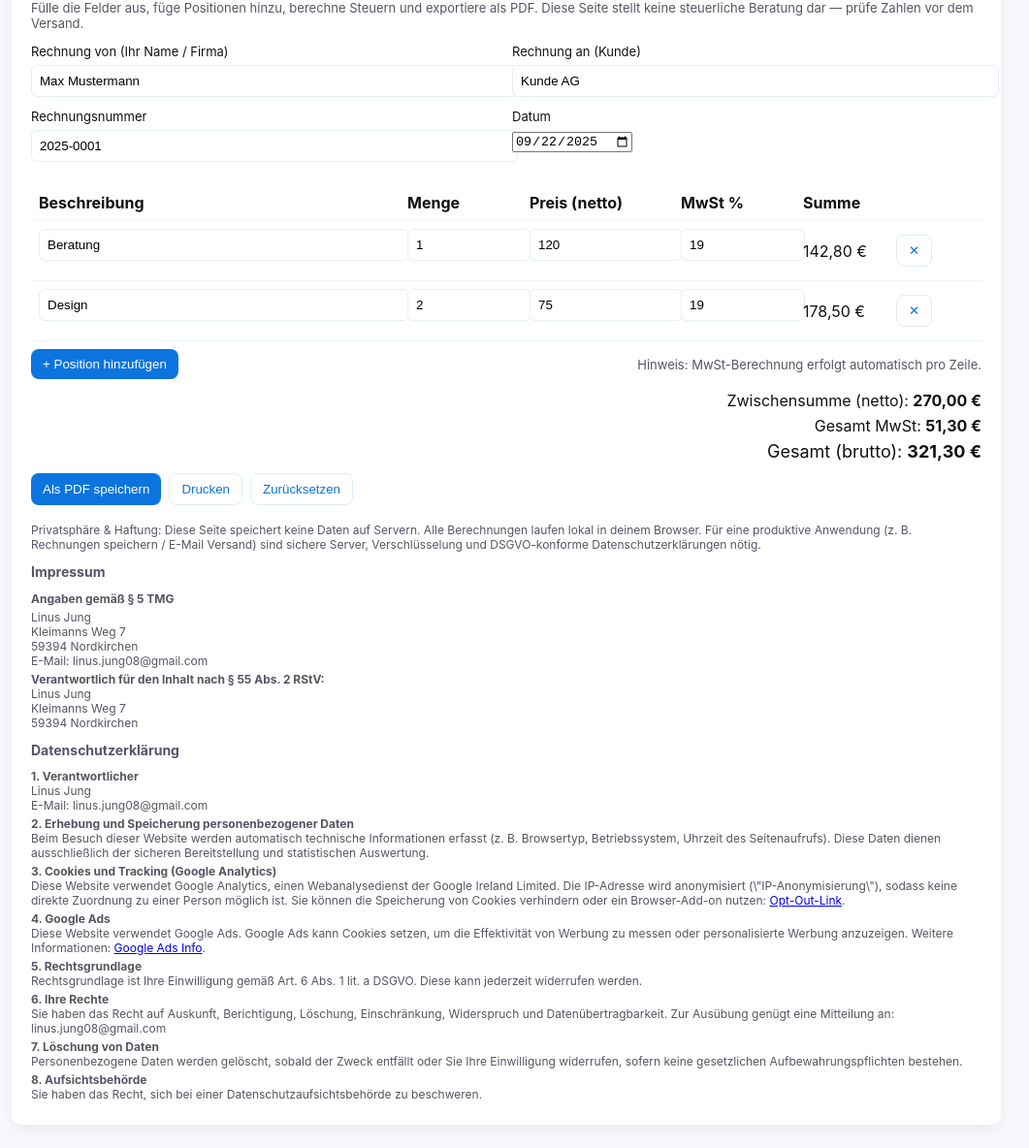
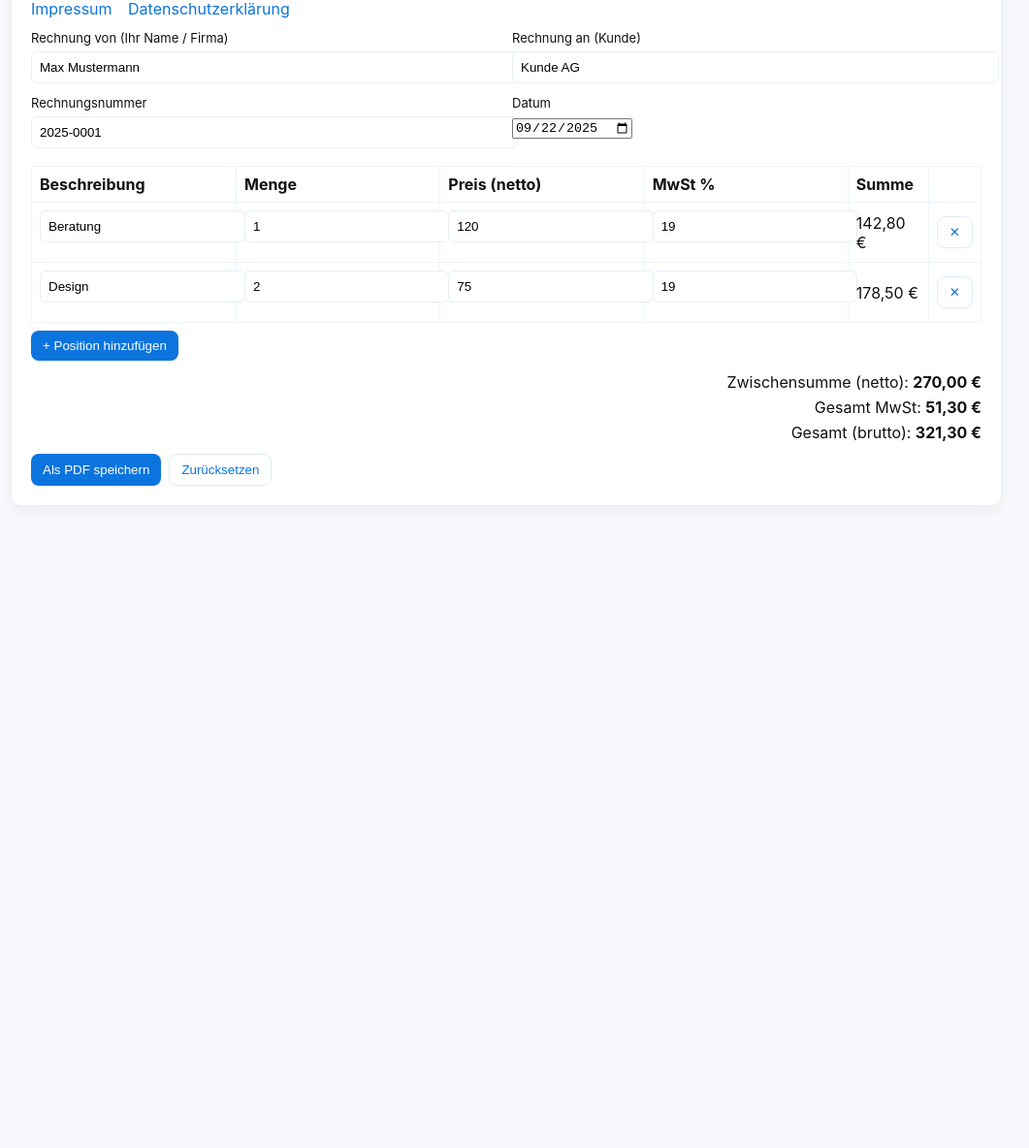
Before and after one commit to linusjung08/rechnungsgenerator, a plain HTML site: page invoice_generator.html in a window 1280 px wide. Shown: the part 81-1265 px from the top of the page at 97% size, without its empty margins (118-1179 px from the left). After the commit the page ends 800 px from the top, so only its background shows below. Drawn offline with Linux system fonts and the light colour scheme.

Commit message:
Update invoice_generator.html

```diff
--- a/invoice_generator.html
+++ b/invoice_generator.html
@@ -3,17 +3,17 @@
 <head>
   <meta charset="utf-8" />
   <meta name="viewport" content="width=device-width,initial-scale=1" />
-  <title>Rechnungsgenerator (kostenlos)</title>
+  <title>Rechnungsgenerator</title>
   <meta name="description" content="Ein einfacher, frei nutzbarer Rechnungsgenerator mit Mehrwertsteuer-Berechnung und PDF-Export." />
   <style>
     :root{font-family:Inter,system-ui,Segoe UI,Roboto,'Helvetica Neue',Arial;--accent:#0b74de}
     body{margin:0;padding:24px;background:#f7f9fc;color:#111}
     .container{max-width:980px;margin:0 auto;background:white;padding:20px;border-radius:10px;box-shadow:0 6px 18px rgba(15,23,42,.06)}
-    h1{margin:0 0 12px;font-size:20px}
+    h1,h2{margin:0 0 12px;font-size:20px}
     label{display:block;font-size:13px;margin-bottom:6px}
     input[type=text], input[type=number], select{width:100%;padding:8px;border-radius:6px;border:1px solid #e6eef8;margin-bottom:12px}
     table{width:100%;border-collapse:collapse;margin-top:6px}
-    th,td{padding:8px;border-bottom:1px solid #eef4fb;text-align:left}
+    th,td{padding:8px;border:1px solid #eef4fb;text-align:left}
     .row-actions{display:flex;gap:8px}
     button{background:var(--accent);color:white;border:none;padding:8px 12px;border-radius:8px;cursor:pointer}
     button.ghost{background:transparent;color:var(--accent);border:1px solid #dbeefc}
@@ -23,142 +23,119 @@
     .flex{display:flex;gap:12px}
     .flex > *{flex:1}
     .small{font-size:13px}
-    footer{margin-top:18px;font-size:12px;color:#556}
-    footer h2 {font-size:14px;margin-top:12px}
-    footer p {margin:4px 0}
+    nav {margin-bottom:12px}
+    nav a {margin-right:12px; text-decoration:none; color:var(--accent); cursor:pointer}
+    .modal {display:none; position:fixed; top:0; left:0; width:100%; height:100%; background:rgba(0,0,0,0.5); justify-content:center; align-items:center; z-index:1000;}
+    .modal-content {background:white; padding:20px; border-radius:8px; max-width:600px; max-height:80%; overflow:auto;}
+    .close {float:right; cursor:pointer; font-weight:bold;}
   </style>
-  <!-- html2pdf bundle for client-side PDF export -->
   <script src="https://cdnjs.cloudflare.com/ajax/libs/html2pdf.js/0.9.3/html2pdf.bundle.min.js"></script>
 </head>
 <body>
   <div class="container" id="invoice-app">
-    <h1>Rechnungsgenerator (kostenlos)</h1>
-    <p class="muted">Fülle die Felder aus, füge Positionen hinzu, berechne Steuern und exportiere als PDF. Diese Seite stellt keine steuerliche Beratung dar — prüfe Zahlen vor dem Versand.</p>
 
-    <section>
+    <h1>Rechnungsgenerator</h1>
+
+    <nav>
+      <a id="show-impressum">Impressum</a>
+      <a id="show-datenschutz">Datenschutzerklärung</a>
+    </nav>
+
+    <section id="invoice-section">
       <div class="flex">
         <div>
           <label>Rechnung von (Ihr Name / Firma)</label>
-          <input id="from" type="text" placeholder="Max Mustermann GmbH" value="Max Mustermann" />
+          <input id="from" type="text" value="Max Mustermann" />
         </div>
         <div>
           <label>Rechnung an (Kunde)</label>
-          <input id="to" type="text" placeholder="Kundenname / Firma" value="Kunde AG" />
+          <input id="to" type="text" value="Kunde AG" />
         </div>
       </div>
 
       <div class="flex">
         <div>
           <label>Rechnungsnummer</label>
-          <input id="inv-no" type="text" placeholder="2025-0001" value="2025-0001" />
+          <input id="inv-no" type="text" value="2025-0001" />
         </div>
         <div>
           <label>Datum</label>
           <input id="date" type="date" />
         </div>
       </div>
-    </section>
 
-    <section style="margin-top:12px">
       <table id="items-table">
         <thead>
-          <tr><th>Beschreibung</th><th style="width:110px">Menge</th><th style="width:140px">Preis (netto)</th><th style="width:110px">MwSt %</th><th style="width:80px">Summe</th><th style="width:80px"></th></tr>
+          <tr><th>Beschreibung</th><th>Menge</th><th>Preis (netto)</th><th>MwSt %</th><th>Summe</th><th></th></tr>
         </thead>
-        <tbody id="items-body">
-          <!-- rows go here -->
-        </tbody>
+        <tbody id="items-body"></tbody>
       </table>
-      <div style="margin-top:8px;display:flex;justify-content:space-between;align-items:center">
+      <div style="margin-top:8px; display:flex; justify-content:space-between; align-items:center">
         <button id="add-row">+ Position hinzufügen</button>
-        <div class="small muted">Hinweis: MwSt-Berechnung erfolgt automatisch pro Zeile.</div>
       </div>
 
       <div class="totals">
         <div>Zwischensumme (netto): <strong id="subtotal">0.00 €</strong></div>
         <div>Gesamt MwSt: <strong id="tax-total">0.00 €</strong></div>
-        <div style="font-size:18px">Gesamt (brutto): <strong id="grand-total">0.00 €</strong></div>
+        <div>Gesamt (brutto): <strong id="grand-total">0.00 €</strong></div>
       </div>
 
-      <div style="margin-top:12px;display:flex;gap:8px">
+      <div style="margin-top:12px; display:flex; gap:8px">
         <button id="download-pdf">Als PDF speichern</button>
-        <button class="ghost" id="print">Drucken</button>
         <button class="ghost" id="reset">Zurücksetzen</button>
       </div>
     </section>
 
-    <footer>
-      <p>Privatsphäre &amp; Haftung: Diese Seite speichert keine Daten auf Servern. Alle Berechnungen laufen lokal in deinem Browser. Für eine produktive Anwendung (z. B. Rechnungen speichern / E-Mail Versand) sind sichere Server, Verschlüsselung und DSGVO-konforme Datenschutzerklärungen nötig.</p>
+  </div>
 
+  <!-- Modals -->
+  <div class="modal" id="modal-impressum">
+    <div class="modal-content">
+      <span class="close" id="close-impressum">✕</span>
       <h2>Impressum</h2>
-      <p><strong>Angaben gemäß § 5 TMG</strong></p>
-      <p>Linus Jung<br>
-      Kleimanns Weg 7<br>
-      59394 Nordkirchen<br>
-      E-Mail: linus.jung08@gmail.com</p>
-      <p><strong>Verantwortlich für den Inhalt nach § 55 Abs. 2 RStV:</strong><br>
-      Linus Jung<br>
-      Kleimanns Weg 7<br>
-      59394 Nordkirchen</p>
+      <p>Linus Jung<br>Kleimanns Weg 7<br>59394 Nordkirchen<br>E-Mail: linus.jung08@gmail.com</p>
+      <p>Verantwortlich für den Inhalt nach § 55 Abs. 2 RStV:<br>Linus Jung<br>Kleimanns Weg 7<br>59394 Nordkirchen</p>
+    </div>
+  </div>
 
+  <div class="modal" id="modal-datenschutz">
+    <div class="modal-content">
+      <span class="close" id="close-datenschutz">✕</span>
       <h2>Datenschutzerklärung</h2>
-      <p><strong>1. Verantwortlicher</strong><br>
-      Linus Jung<br>
-      E-Mail: linus.jung08@gmail.com</p>
-
-      <p><strong>2. Erhebung und Speicherung personenbezogener Daten</strong><br>
-      Beim Besuch dieser Website werden automatisch technische Informationen erfasst (z. B. Browsertyp, Betriebssystem, Uhrzeit des Seitenaufrufs). Diese Daten dienen ausschließlich der sicheren Bereitstellung und statistischen Auswertung.</p>
-
-      <p><strong>3. Cookies und Tracking (Google Analytics)</strong><br>
-      Diese Website verwendet Google Analytics, einen Webanalysedienst der Google Ireland Limited. Die IP-Adresse wird anonymisiert (\"IP-Anonymisierung\"), sodass keine direkte Zuordnung zu einer Person möglich ist. Sie können die Speicherung von Cookies verhindern oder ein Browser-Add-on nutzen: <a href="https://tools.google.com/dlpage/gaoptout?hl=de" target="_blank">Opt-Out-Link</a>.</p>
-
-      <p><strong>4. Google Ads</strong><br>
-      Diese Website verwendet Google Ads. Google Ads kann Cookies setzen, um die Effektivität von Werbung zu messen oder personalisierte Werbung anzuzeigen. Weitere Informationen: <a href="https://policies.google.com/technologies/ads?hl=de" target="_blank">Google Ads Info</a>.</p>
-
-      <p><strong>5. Rechtsgrundlage</strong><br>
-      Rechtsgrundlage ist Ihre Einwilligung gemäß Art. 6 Abs. 1 lit. a DSGVO. Diese kann jederzeit widerrufen werden.</p>
-
-      <p><strong>6. Ihre Rechte</strong><br>
-      Sie haben das Recht auf Auskunft, Berichtigung, Löschung, Einschränkung, Widerspruch und Datenübertragbarkeit. Zur Ausübung genügt eine Mitteilung an: linus.jung08@gmail.com</p>
-
-      <p><strong>7. Löschung von Daten</strong><br>
-      Personenbezogene Daten werden gelöscht, sobald der Zweck entfällt oder Sie Ihre Einwilligung widerrufen, sofern keine gesetzlichen Aufbewahrungspflichten bestehen.</p>
-
-      <p><strong>8. Aufsichtsbehörde</strong><br>
-      Sie haben das Recht, sich bei einer Datenschutzaufsichtsbehörde zu beschweren.</p>
-    </footer>
+      <p><strong>1. Verantwortlicher</strong><br>Linus Jung<br>E-Mail: linus.jung08@gmail.com</p>
+      <p><strong>2. Erhebung und Speicherung personenbezogener Daten</strong><br>Beim Besuch dieser Website werden automatisch technische Informationen erfasst (z. B. Browsertyp, Betriebssystem, Uhrzeit des Seitenaufrufs). Diese Daten dienen ausschließlich der sicheren Bereitstellung und statistischen Auswertung.</p>
+      <p><strong>3. Cookies und Tracking (Google Analytics)</strong><br>Diese Website verwendet Google Analytics, IP-Adresse anonymisiert. Opt-Out: <a href="https://tools.google.com/dlpage/gaoptout?hl=de" target="_blank">Link</a>.</p>
+      <p><strong>4. Google Ads</strong><br>Diese Website verwendet Google Ads. Weitere Infos: <a href="https://policies.google.com/technologies/ads?hl=de" target="_blank">Link</a>.</p>
+      <p><strong>5. Rechtsgrundlage</strong><br>Einwilligung gemäß Art. 6 Abs. 1 lit. a DSGVO. Widerruf jederzeit möglich.</p>
+      <p><strong>6. Rechte</strong><br>Auskunft, Berichtigung, Löschung, Einschränkung, Widerspruch, Datenübertragbarkeit an: linus.jung08@gmail.com</p>
+      <p><strong>7. Löschung</strong><br>Daten werden gelöscht, sobald der Zweck entfällt oder Widerruf erfolgt.</p>
+      <p><strong>8. Aufsichtsbehörde</strong><br>Recht zur Beschwerde bei Datenschutzaufsichtsbehörde.</p>
+    </div>
   </div>
 
   <script>
-    // Utilities
-    const fmt = n => Number(n).toLocaleString('de-DE', {minimumFractionDigits:2, maximumFractionDigits:2}) + ' €';
+    const fmt = n => Number(n).toLocaleString('de-DE',{minimumFractionDigits:2,maximumFractionDigits:2})+' €';
     const parse = v => Number(String(v).replace(',', '.')) || 0;
 
-    // Dynamic rows
     const itemsBody = document.getElementById('items-body');
     const subtotalEl = document.getElementById('subtotal');
     const taxTotalEl = document.getElementById('tax-total');
     const grandTotalEl = document.getElementById('grand-total');
 
-    function makeRow(desc = '', qty = 1, price = 0, tax = 19) {
+    function makeRow(desc='', qty=1, price=0, tax=19){
       const tr = document.createElement('tr');
-      tr.innerHTML = `
-        <td><input class="desc" type="text" value="${desc}" placeholder="Leistung / Produkt"></td>
-        <td><input class="qty" type="number" min="0" step="1" value="${qty}"></td>
-        <td><input class="price" type="number" min="0" step="0.01" value="${price}"></td>
-        <td><input class="tax" type="number" min="0" step="0.01" value="${tax}"></td>
-        <td class="line-sum">0.00 €</td>
-        <td><div class="row-actions"><button class="del ghost">✕</button></div></td>
+      tr.innerHTML=`
+        <td><input class='desc' type='text' value='${desc}'></td>
+        <td><input class='qty' type='number' min='0' step='1' value='${qty}'></td>
+        <td><input class='price' type='number' min='0' step='0.01' value='${price}'></td>
+        <td><input class='tax' type='number' min='0' step='0.01' value='${tax}'></td>
+        <td class='line-sum'>0.00 €</td>
+        <td><div class='row-actions'><button class='del ghost'>✕</button></div></td>
       `;
-
-      // events
-      tr.querySelectorAll('input').forEach(inp => inp.addEventListener('input', recalc));
-      tr.querySelector('.del').addEventListener('click', () => { tr.remove(); recalc(); });
+      tr.querySelectorAll('input').forEach(inp=>inp.addEventListener('input', recalc));
+      tr.querySelector('.del').addEventListener('click', ()=>{ tr.remove(); recalc(); });
       return tr;
     }
-
-    document.getElementById('add-row').addEventListener('click', () => { itemsBody.appendChild(makeRow()); recalc(); });
-    document.getElementById('reset').addEventListener('click', () => { itemsBody.innerHTML=''; addDefaultRows(); recalc(); });
-    document.getElementById('print').addEventListener('click', () => window.print());
 
     function addDefaultRows(){
       itemsBody.appendChild(makeRow('Beratung',1,120,19));
@@ -166,53 +143,44 @@
     }
 
     function recalc(){
-      let subtotal = 0, taxTotal = 0;
-      Array.from(itemsBody.querySelectorAll('tr')).forEach(tr => {
-        const qty = parse(tr.querySelector('.qty').value);
-        const price = parse(tr.querySelector('.price').value);
-        const tax = parse(tr.querySelector('.tax').value);
-        const lineNet = qty * price;
-        const lineTax = lineNet * (tax/100);
-        const lineSum = lineNet + lineTax;
-        tr.querySelector('.line-sum').textContent = fmt(lineSum);
-        subtotal += lineNet;
-        taxTotal += lineTax;
+      let subtotal=0, taxTotal=0;
+      Array.from(itemsBody.querySelectorAll('tr')).forEach(tr=>{
+        const qty=parse(tr.querySelector('.qty').value);
+        const price=parse(tr.querySelector('.price').value);
+        const tax=parse(tr.querySelector('.tax').value);
+        const lineNet=qty*price;
+        const lineTax=lineNet*(tax/100);
+        const lineSum=lineNet+lineTax;
+        tr.querySelector('.line-sum').textContent=fmt(lineSum);
+        subtotal+=lineNet;
+        taxTotal+=lineTax;
       });
-      subtotalEl.textContent = fmt(subtotal);
-      taxTotalEl.textContent = fmt(taxTotal);
-      grandTotalEl.textContent = fmt(subtotal + taxTotal);
+      subtotalEl.textContent=fmt(subtotal);
+      taxTotalEl.textContent=fmt(taxTotal);
+      grandTotalEl.textContent=fmt(subtotal+taxTotal);
     }
 
-    // PDF export using html2pdf (fixed)
-    document.getElementById('download-pdf').addEventListener('click', () => {
-      const original = document.getElementById('invoice-app');
-      const clone = original.cloneNode(true);
+    document.getElementById('add-row').addEventListener('click', ()=>{ itemsBody.appendChild(makeRow()); recalc(); });
+    document.getElementById('reset').addEventListener('click', ()=>{ itemsBody.innerHTML=''; addDefaultRows(); recalc(); });
 
-      // Buttons entfernen
-      clone.querySelectorAll('button').forEach(btn => btn.remove());
-
-      // Eingabefelder in Text umwandeln
-      clone.querySelectorAll('input').forEach(inp => {
-        const span = document.createElement('span');
-        span.textContent = inp.value;
-        inp.parentNode.replaceChild(span, inp);
-      });
-
-      const opt = {
-        margin:       0.4,
-        filename:     (document.getElementById('inv-no').value || 'rechnung') + '.pdf',
-        image:        { type: 'jpeg', quality: 0.98 },
-        html2canvas:  { scale: 2, useCORS: true },
-        jsPDF:        { unit: 'in', format: 'a4', orientation: 'portrait' }
-      };
-
+    document.getElementById('download-pdf').addEventListener('click', ()=>{
+      const clone=document.createElement('div');
+      clone.innerHTML='<h1>Rechnung</h1>'+document.getElementById('items-table').outerHTML;
+      clone.innerHTML+='<div>Zwischensumme: '+subtotalEl.textContent+'</div>';
+      clone.innerHTML+='<div>Gesamt MwSt: '+taxTotalEl.textContent+'</div>';
+      clone.innerHTML+='<div>Gesamt: '+grandTotalEl.textContent+'</div>';
+      const opt={margin:0.4, filename:(document.getElementById('inv-no').value||'rechnung')+'.pdf', image:{type:'jpeg',quality:0.98}, html2canvas:{scale:2,useCORS:true}, jsPDF:{unit:'in',format:'a4',orientation:'portrait'}};
       html2pdf().set(opt).from(clone).save();
     });
 
-    // initialize
+    // Modal handling
+    document.getElementById('show-impressum').addEventListener('click', ()=>{ document.getElementById('modal-impressum').style.display='flex'; });
+    document.getElementById('close-impressum').addEventListener('click', ()=>{ document.getElementById('modal-impressum').style.display='none'; });
+    document.getElementById('show-datenschutz').addEventListener('click', ()=>{ document.getElementById('modal-datenschutz').style.display='flex'; });
+    document.getElementById('close-datenschutz').addEventListener('click', ()=>{ document.getElementById('modal-datenschutz').style.display='none'; });
+
     (function(){
-      const d = new Date();
-      document.getElementById('date').value = d.toISOString().slice(0,10);
+      document.getElementById('date').value=new Date().toISOString().slice(0,10);
       addDefaultRows();
       recalc();
     })();
```
